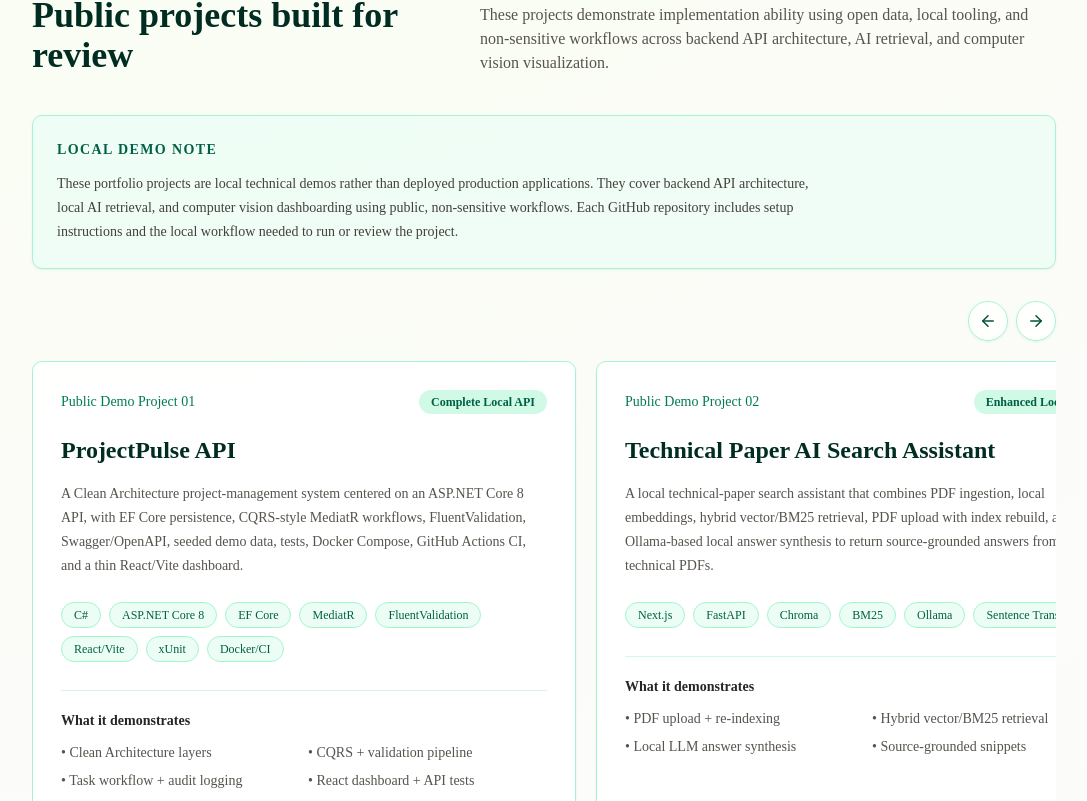
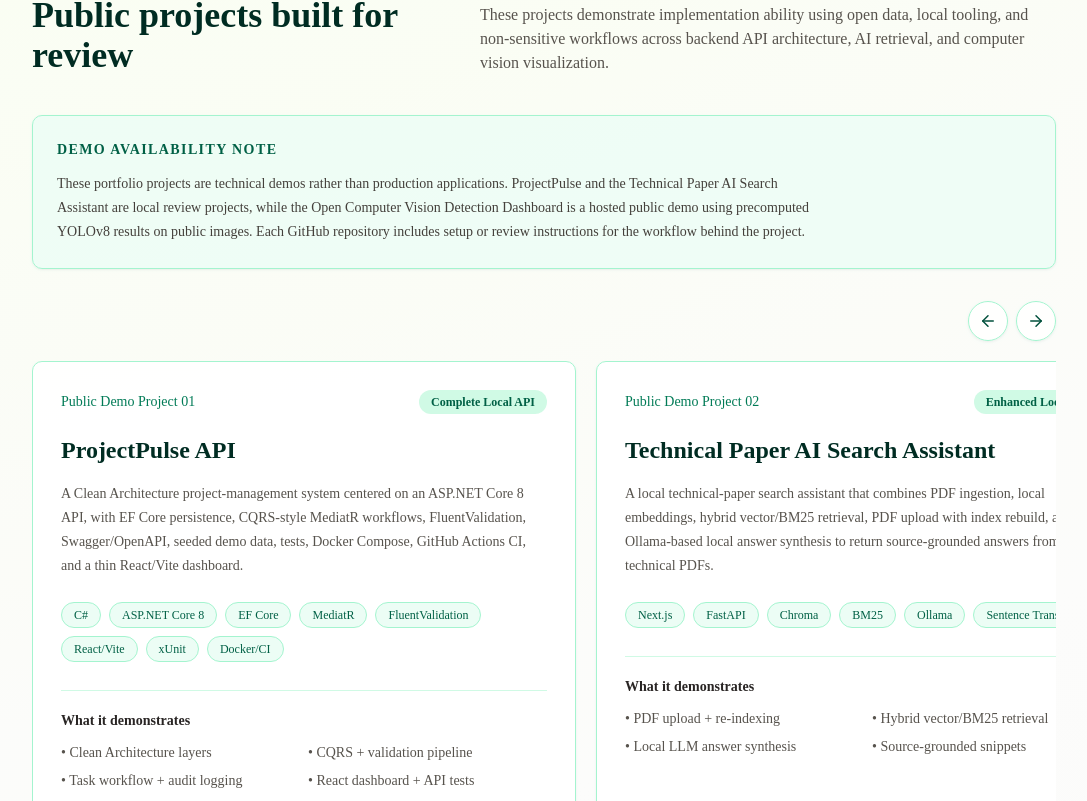
Before and after one commit to jburke860/portfolio, a Next.js app: page / in a window 1280 px wide. Shown: the part 1639-2440 px from the top of the page, without its empty margins (96-1183 px from the left). Built offline with nearby package versions, Linux system fonts and the light colour scheme.

Commit message:
added live demo

```diff
--- a/app/page.tsx
+++ b/app/page.tsx
@@ -181,15 +181,16 @@ export default function Home() {
 
           <div className="mb-8 rounded-lg border border-emerald-200 bg-emerald-50/80 p-6 shadow-sm shadow-emerald-950/5">
             <p className="text-sm font-semibold uppercase tracking-widest text-emerald-800">
-              Local Demo Note
+              Demo Availability Note
             </p>
             <p className="mt-3 max-w-3xl text-sm leading-6 text-stone-700">
-              These portfolio projects are local technical demos rather than
-              deployed production applications. They cover backend API
-              architecture, local AI retrieval, and computer vision
-              dashboarding using public, non-sensitive workflows. Each GitHub
-              repository includes setup instructions and the local workflow
-              needed to run or review the project.
+              These portfolio projects are technical demos rather than
+              production applications. ProjectPulse and the Technical Paper AI
+              Search Assistant are local review projects, while the Open
+              Computer Vision Detection Dashboard is a hosted public demo using
+              precomputed YOLOv8 results on public images. Each GitHub
+              repository includes setup or review instructions for the workflow
+              behind the project.
             </p>
           </div>
 
--- a/components/project-carousel.tsx
+++ b/components/project-carousel.tsx
@@ -87,7 +87,7 @@ export function ProjectCarousel({ projects }: ProjectCarouselProps) {
           const isComplete =
             status.includes("enhanced") ||
             status.includes("complete") ||
-            status.includes("static local");
+            status.includes("hosted");
           const hasDistinctDemo =
             project.demo !== undefined && project.demo !== project.github;
 
--- a/lib/portfolio-data.ts
+++ b/lib/portfolio-data.ts
@@ -80,16 +80,16 @@ export const demoProjects = [
   {
     title: "Open Computer Vision Detection Dashboard",
     type: "Public Demo Project 03",
-    status: "Static Local MVP",
+    status: "Hosted Public Demo",
     description:
-      "A static local computer vision dashboard that visualizes precomputed YOLOv8 object-detection results on public urban-scene images. The dashboard displays bounding boxes, confidence scores, class summaries, and detection tables without live inference, accounts, or private data.",
+      "A hosted computer vision dashboard that visualizes precomputed YOLOv8 object-detection results on public urban-scene images. The dashboard displays bounding boxes, confidence scores, class summaries, and detection tables without accounts, private data, or live model inference.",
     stack: [
       "Next.js",
       "TypeScript",
       "Tailwind CSS",
       "YOLOv8",
       "Computer Vision",
-      "Static JSON",
+      "Precomputed JSON",
     ],
     focus: [
       "Object-detection visualization",
@@ -98,6 +98,7 @@ export const demoProjects = [
       "Technical dashboard UI",
     ],
     github: "https://github.com/jburke860/open-cv-detection-dashboard",
+    demo: "https://open-cv-detection-dashboard.vercel.app",
   },
 ];
 
```
